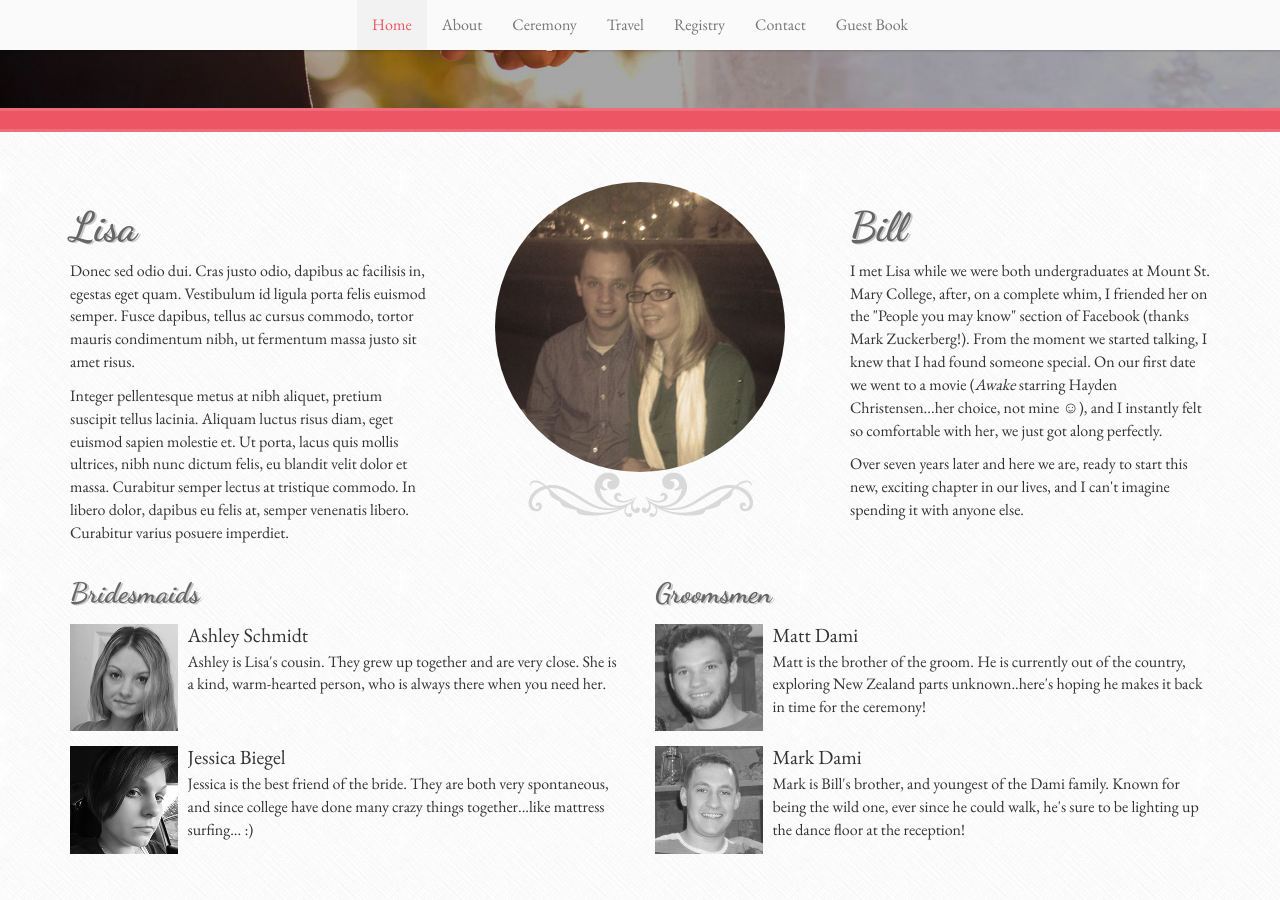
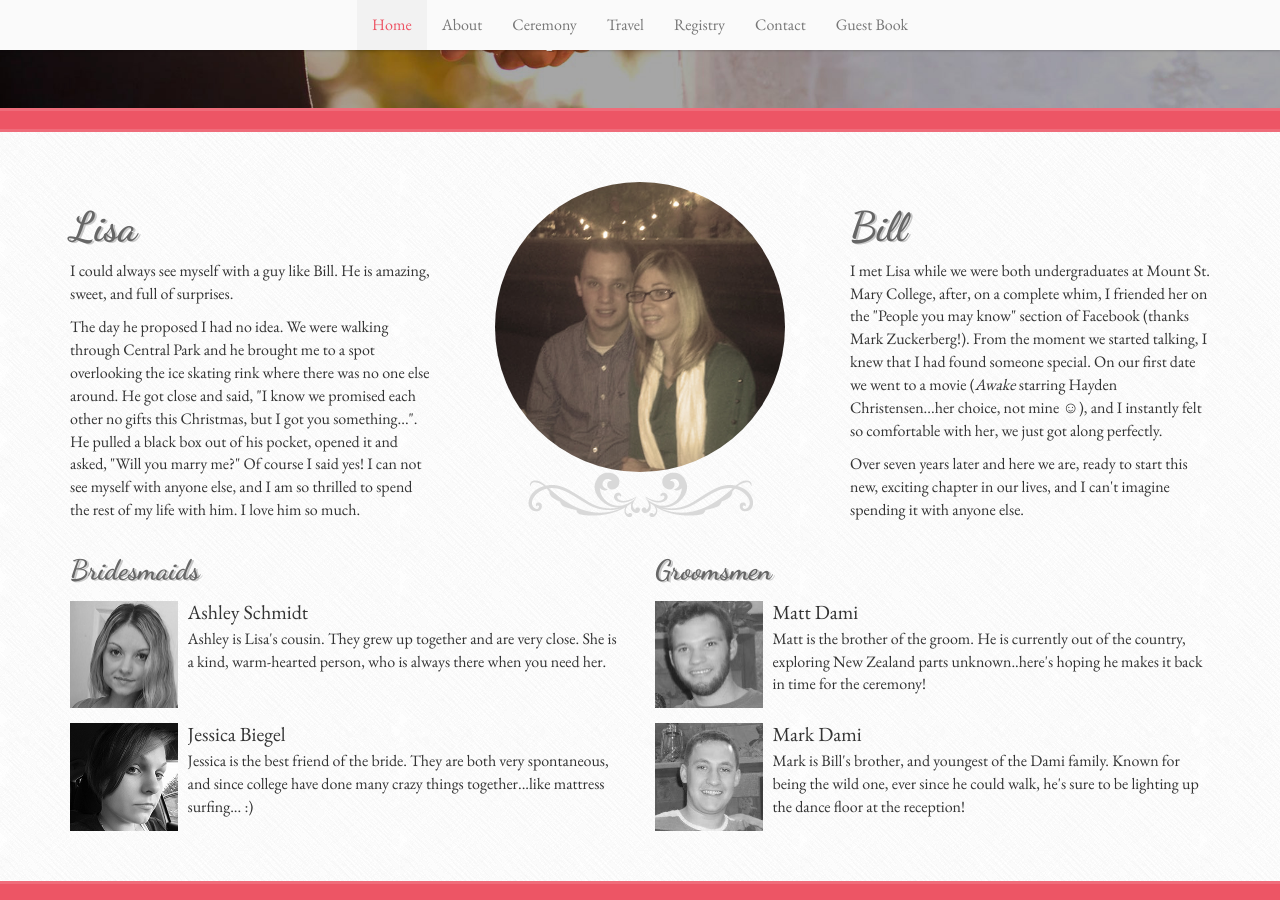
Before and after one commit to billdami/lisa-and-bill, a Jekyll site: the page built from index.html, in a window 1280 px wide and 900 px high, scrolled down 463 px. Built offline with Jekyll 4.4.1, drawn with Linux system fonts in a browser that asks for light colours; nearby versions of some CDN libraries.

Commit message:
finished about us content

```diff
--- a/about.html
+++ b/about.html
@@ -12,8 +12,8 @@ order: 1
 		<div class="row">
 			<div class="col-md-4">
 				<h1 class="section-heading dark">Lisa</h1>
-				<p>Donec sed odio dui. Cras justo odio, dapibus ac facilisis in, egestas eget quam. Vestibulum id ligula porta felis euismod semper. Fusce dapibus, tellus ac cursus commodo, tortor mauris condimentum nibh, ut fermentum massa justo sit amet risus.</p>
-				<p>Integer pellentesque metus at nibh aliquet, pretium suscipit tellus lacinia. Aliquam luctus risus diam, eget euismod sapien molestie et. Ut porta, lacus quis mollis ultrices, nibh nunc dictum felis, eu blandit velit dolor et massa. Curabitur semper lectus at tristique commodo. In libero dolor, dapibus eu felis at, semper venenatis libero. Curabitur varius posuere imperdiet.</p>
+				<p>I could always see myself with a guy like Bill. He is amazing, sweet, and full of surprises.</p>
+				<p>The day he proposed I had no idea. We were walking through Central Park and he brought me to a spot overlooking the ice skating rink where there was no one else around. He got close and said, "I know we promised each other no gifts this Christmas, but I got you something...". He pulled a black box out of his pocket, opened it and asked, "Will you marry me?" Of course I said yes! I can not see myself with anyone else, and I am so thrilled to spend the rest of my life with him. I love him so much.</p>
 			</div>
 			<div class="col-md-4">
 				<img class="img-circle img-responsive center-block" alt="Lisa and Bill" style="width:290px; height:290px;" src="/img/bride-n-groom.jpg">
```
